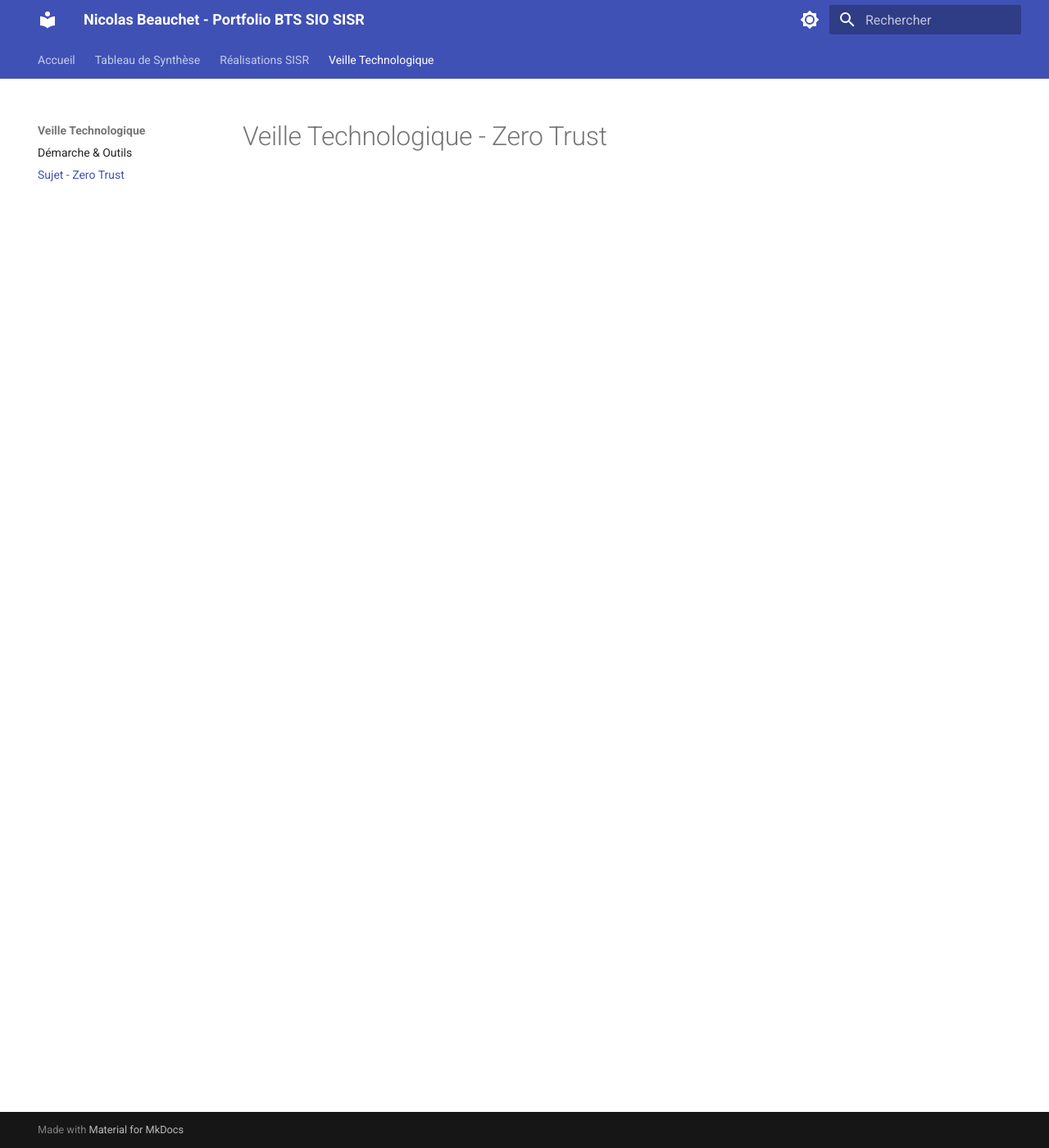
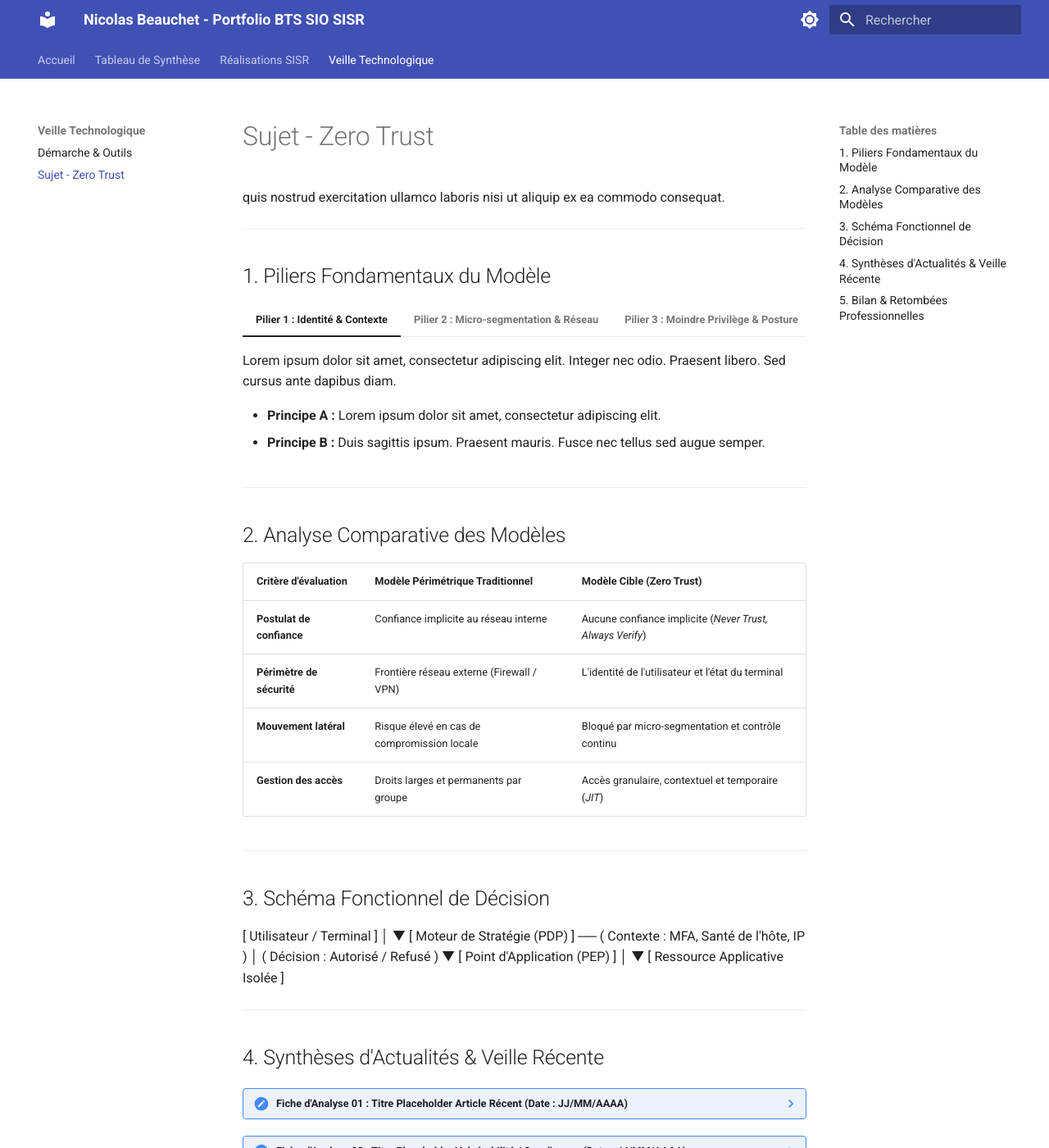
Before and after one commit to Nicolas-Beauchet/portfolio-bts-sio, an MkDocs documentation site: the page built from docs/veille-sujet.md, in a window 1280 px wide and 1400 px high. Shown: the whole window at 82% size. Built offline with MkDocs 1.6.1 and Material for MkDocs 9.7.7, drawn with Linux system fonts in a browser that asks for light colours; some of the changed text lies outside the part shown.

Commit message:
Ajout wireframe veille sujet Zero Trust

```diff
--- a/docs/veille-sujet.md
+++ b/docs/veille-sujet.md
@@ -1 +1,83 @@
-# Veille Technologique - Zero Trust
+quis nostrud exercitation ullamco laboris nisi ut aliquip ex ea commodo consequat.
+
+---
+
+## 1. Piliers Fondamentaux du Modèle
+
+=== "Pilier 1 : Identité & Contexte"
+    Lorem ipsum dolor sit amet, consectetur adipiscing elit. Integer nec odio. Praesent libero. Sed cursus ante dapibus diam.
+
+    * **Principe A :** Lorem ipsum dolor sit amet, consectetur adipiscing elit.
+    * **Principe B :** Duis sagittis ipsum. Praesent mauris. Fusce nec tellus sed augue semper.
+
+=== "Pilier 2 : Micro-segmentation & Réseau"
+    Sed dignissim lacinia nunc. Curabitur tortor. Pellentesque nibh. Aenean quam. In scelerisque sem at dolor. Maecenas mattis.
+
+    * **Principe A :** Proin ut ligula vel nunc egestas porttitor.
+    * **Principe B :** Morbi lectus risus, iaculis vel, suscipit quis, luctus non, massa.
+
+=== "Pilier 3 : Moindre Privilège & Posture"
+    Fusce ac turpis quis ligula lacinia aliquet. Mauris ipsum. Nulla metus metus, ullamcorper vel, tincidunt sed, euismod in, nibh.
+
+    * **Principe A :** Class aptent taciti sociosqu ad litora torquent per conubia nostra.
+    * **Principe B :** Nam nec ante. Sed lacinia, urna non tincidunt mattis, tortor neque adipiscing diam.
+
+---
+
+## 2. Analyse Comparative des Modèles
+
+| Critère d'évaluation | Modèle Périmétrique Traditionnel | Modèle Cible (Zero Trust) |
+| :--- | :--- | :--- |
+| **Postulat de confiance** | Confiance implicite au réseau interne | Aucune confiance implicite (*Never Trust, Always Verify*) |
+| **Périmètre de sécurité** | Frontière réseau externe (Firewall / VPN) | L'identité de l'utilisateur et l'état du terminal |
+| **Mouvement latéral** | Risque élevé en cas de compromission locale | Bloqué par micro-segmentation et contrôle continu |
+| **Gestion des accès** | Droits larges et permanents par groupe | Accès granulaire, contextuel et temporaire (*JIT*) |
+
+---
+
+## 3. Schéma Fonctionnel de Décision
+
+[ Utilisateur / Terminal ]
+│
+▼
+[ Moteur de Stratégie (PDP) ] ── ( Contexte : MFA, Santé de l'hôte, IP )
+│
+( Décision : Autorisé / Refusé )
+▼
+[ Point d'Application (PEP) ]
+│
+▼
+[ Ressource Applicative Isolée ]
+
+
+---
+
+## 4. Synthèses d'Actualités & Veille Récente
+
+??? note "Fiche d'Analyse 01 : Titre Placeholder Article Récent (Date : JJ/MM/AAAA)"
+    **Source :** *Nom de la source (ex. ANSSI / NIST)*
+    **Lien :** [Consulter l'article original](#)
+
+    Lorem ipsum dolor sit amet, consectetur adipiscing elit. Vivamus lacinia odio vitae vestibulum vestibulum. Cras venenatis euismod malesuada.
+
+    * **Impact technique :** Sed do eiusmod tempor incididunt ut labore et dolore magna aliqua.
+    * **Application pratique :** Ut enim ad minim veniam, quis nostrud exercitation ullamco laboris.
+
+??? note "Fiche d'Analyse 02 : Titre Placeholder Vulnérabilité / Cas d'usage (Date : JJ/MM/AAAA)"
+    **Source :** *Nom de la source (ex. CERT-FR / CISA)*
+    **Lien :** [Consulter l'alerte officielle](#)
+
+    Pellentesque habitant morbi tristique senectus et netus et malesuada fames ac turpis egestas. Proin pharetra nonummy pede.
+
+    * **Impact technique :** Mauris ipsum. Nulla metus metus, ullamcorper vel, tincidunt sed.
+    * **Application pratique :** Donec laoreet nonummy augue. Suspendisse dui purus, scelerisque at.
+
+---
+
+## 5. Bilan & Retombées Professionnelles
+
+!!! tip "Positionnement pour le Technicien SISR"
+    Lorem ipsum dolor sit amet, consectetur adipiscing elit. Praesent libero. Sed cursus ante dapibus diam. Sed nisi. Nulla quis sem at nibh elementum imperdiet.
+
+[Revenir à la méthodologie des outils](veille-outils.md){ .md-button }
+[Consulter la synthèse E5](synthese.md){ .md-button .md-button--primary }
```
